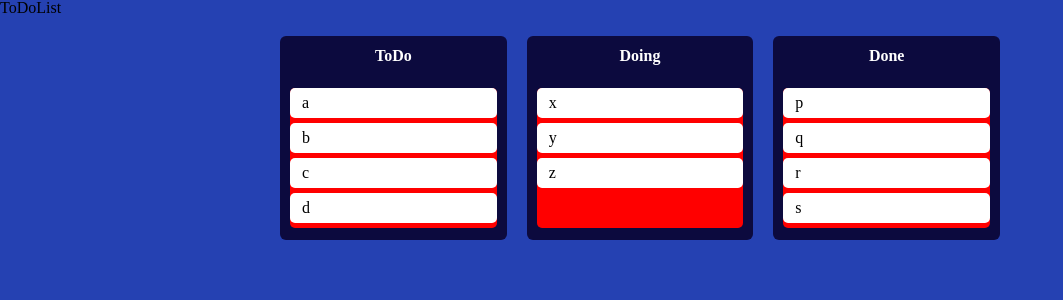
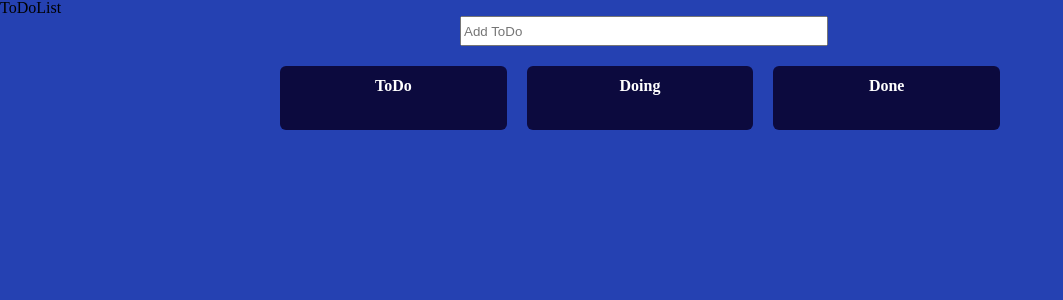
Before and after one commit to E-Sangho/-Hidden-ToDoList, a React (Create React App) app: page / in a window 1280 px wide. Shown: the top 300 px of the page, without its empty margins (0-1063 px from the left). Built offline with nearby package versions, Linux system fonts and the light colour scheme.

Commit message:
update with add ToDo

```diff
--- a/src/atoms.tsx
+++ b/src/atoms.tsx
@@ -1,14 +1,19 @@
-import { atom, selector } from "recoil";
+import { atom } from "recoil";
+
+export interface ToDo {
+	id: number;
+	text: string;
+}
 
 interface IToDoState {
-	[key: string]: string[];
+	[key: string]: ToDo[];
 }
 
 export const toDoState = atom<IToDoState>({
 	key: "toDo",
 	default: {
-		ToDo: ["a", "b", "c", "d"],
-		Doing: ["x", "y", "z"],
-		Done: ["p", "q", "r", "s"],
+		ToDo: [],
+		Doing: [],
+		Done: [],
 	},
 });
--- /dev/null
+++ b/src/components/AddToDo.tsx
@@ -0,0 +1,52 @@
+import { useForm, SubmitHandler } from "react-hook-form";
+import { toDoState, ToDo } from "../atoms";
+import styled from "styled-components";
+import { useSetRecoilState } from "recoil";
+
+const Wrapper = styled.div`
+	display: flex;
+	justify-content: center;
+`;
+
+const Form = styled.form`
+	width: 360px;
+`;
+const Input = styled.input`
+	width: 100%;
+	height: 24px;
+`;
+
+interface IForm {
+	toDo: string;
+}
+
+function AddToDo() {
+	const setToDo = useSetRecoilState(toDoState);
+	const { register, setValue, handleSubmit } = useForm();
+	const onValid = ({ toDo }: any) => {
+		const newToDo = {
+			id: Date.now(),
+			text: toDo,
+		};
+		setToDo((oldToDo) => {
+			return {
+				...oldToDo,
+				ToDo: [...oldToDo["ToDo"], newToDo],
+			};
+		});
+		setValue("toDo", "");
+	};
+	return (
+		<Wrapper>
+			<Form onSubmit={handleSubmit(onValid)}>
+				<Input
+					{...register("toDo", { required: true })}
+					type="text"
+					placeholder={"Add ToDo"}
+				/>
+			</Form>
+		</Wrapper>
+	);
+}
+
+export default AddToDo;
--- a/src/components/ToDoBoard.tsx
+++ b/src/components/ToDoBoard.tsx
@@ -2,6 +2,7 @@ import { Droppable } from "react-beautiful-dnd";
 import ToDoDrag from "./ToDoDrag";
 import styled from "styled-components";
 import { DraggableId } from "react-beautiful-dnd";
+import { ToDo } from "../atoms";
 
 interface IToDoWrapper {
 	isDraggingOver: boolean;
@@ -14,10 +15,10 @@ const ToDoWrapper = styled.div<IToDoWrapper>`
 	text-color: ${(props) => props.theme.textColor};
 	background-color: ${(props) => {
 		return props.isDraggingOver
-			? "blue"
+			? "#F88100"
 			: props.draggingFromThisWith
-			? "pink"
-			: "red";
+			? "#2441B1"
+			: "transparent";
 	}};
 	flex-grow: 1;
 	transition: background-color 0.2s ease-in-out;
@@ -40,7 +41,7 @@ const Title = styled.div`
 `;
 
 interface IToDoBoard {
-	toDos: string[];
+	toDos: ToDo[];
 	droppableId: string;
 }
 
@@ -59,7 +60,11 @@ function ToDoBoard({ toDos, droppableId }: IToDoBoard) {
 						)}
 					>
 						{toDos.map((toDo, index) => (
-							<ToDoDrag key={toDo} index={index} toDo={toDo} />
+							<ToDoDrag
+								key={toDo.id}
+								index={index}
+								toDo={toDo.text}
+							/>
 						))}
 						{provided.placeholder}
 					</ToDoWrapper>
--- a/src/components/ToDoDrag.tsx
+++ b/src/components/ToDoDrag.tsx
@@ -2,14 +2,16 @@ import React from "react";
 import { Draggable } from "react-beautiful-dnd";
 import styled from "styled-components";
 
-const ToDo = styled.div`
-	background-color: white;
+const ToDo = styled.div<{ isDragging: boolean }>`
+	background-color: ${(props) => (props.isDragging ? "#18A3EA" : "white")};
 	min-height: 30px;
 	border-radius: 5px;
 	padding: 0 12px;
 	margin-bottom: 5px;
 	display: flex;
 	align-items: center;
+	box-shadow: ${(props) =>
+		props.isDragging ? "3px 3px 5px rgba(0, 0, 0, 0.3)" : "none"};
 `;
 
 interface IToDoDrag {
@@ -20,8 +22,9 @@ interface IToDoDrag {
 function ToDoDrag({ toDo, index }: IToDoDrag) {
 	return (
 		<Draggable key={toDo} draggableId={toDo} index={index}>
-			{(provided) => (
+			{(provided, snapshot) => (
 				<ToDo
+					isDragging={snapshot.isDragging}
 					ref={provided.innerRef}
 					{...provided.draggableProps}
 					{...provided.dragHandleProps}
--- a/src/components/ToDoList.tsx
+++ b/src/components/ToDoList.tsx
@@ -3,6 +3,7 @@ import { DragDropContext, DropResult } from "react-beautiful-dnd";
 import { toDoState } from "../atoms";
 import ToDoBoard from "./ToDoBoard";
 import styled from "styled-components";
+import AddToDo from "./AddToDo";
 
 const Window = styled.div`
 	background-color: ${(props) => props.theme.dominantColor};
@@ -34,8 +35,9 @@ function ToDoList() {
 				let copiedToDos = JSON.parse(
 					JSON.stringify(oldToDos[source.droppableId])
 				);
+				let tempSave = copiedToDos[source.index];
 				copiedToDos.splice(source.index, 1);
-				copiedToDos.splice(destination.index, 0, draggableId);
+				copiedToDos.splice(destination.index, 0, tempSave);
 				return {
 					...oldToDos,
 					[source.droppableId]: copiedToDos,
@@ -50,8 +52,9 @@ function ToDoList() {
 				let sourceCopy = JSON.parse(
 					JSON.stringify(oldToDos[source.droppableId])
 				);
+				let tempSave = sourceCopy[source.index];
 				sourceCopy.splice(source.index, 1);
-				desCopy.splice(destination.index, 0, draggableId);
+				desCopy.splice(destination.index, 0, tempSave);
 				return {
 					...oldToDos,
 					[destination.droppableId]: desCopy,
@@ -63,6 +66,7 @@ function ToDoList() {
 	return (
 		<Window>
 			<h1>ToDoList</h1>
+			<AddToDo />
 			<DragDropContext onDragEnd={onDragEnd}>
 				<Wrapper>
 					<Board>
```
